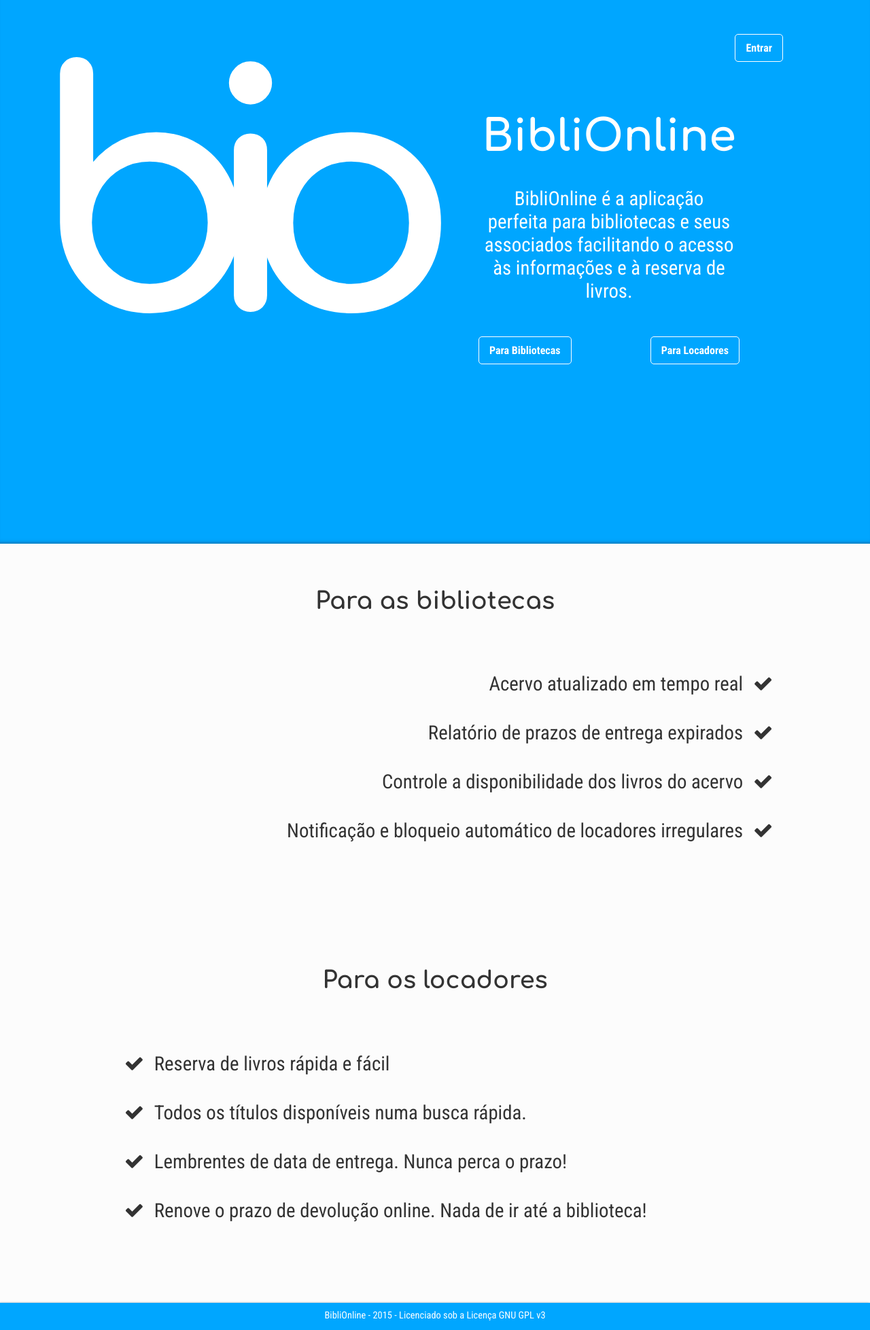
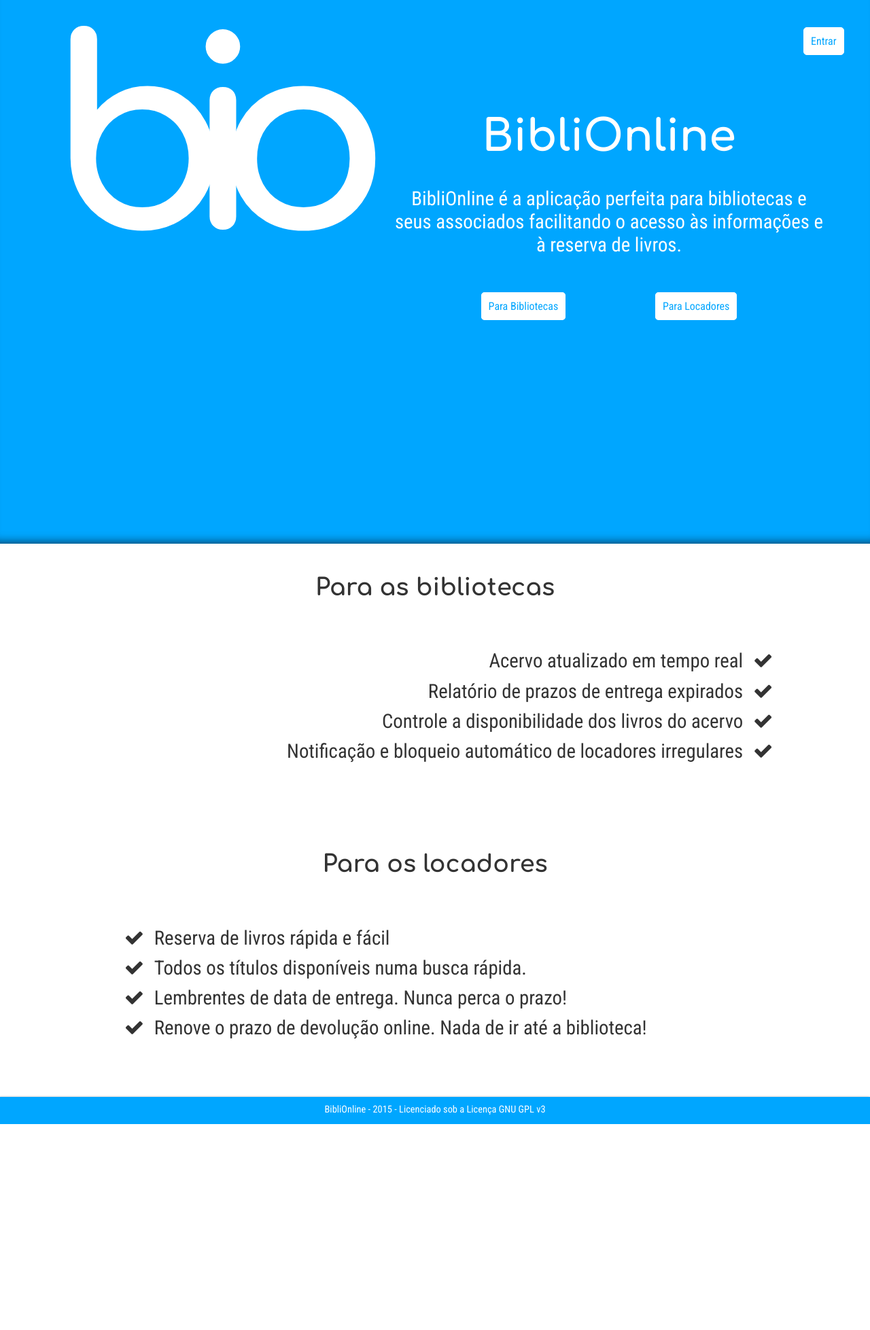
Before and after one commit to JulianaRGiacomo/BibliOnline, a PHP site: page / in a window 1280 px wide. Shown: the whole page at 68% size. After the commit the page ends 1654 px from the top, so only its background shows below. Run offline with PHP 8.4, Linux system fonts and the light colour scheme; some libraries are stand-ins or nearby versions.

Commit message:
Página inicial refeita

```diff
--- a/css/form.css
+++ b/css/form.css
@@ -49,13 +49,30 @@ input{border: none;}
 .campo._3-3{
     float: right
 }
+.campo._1-2-3.primeiro{
+    border-radius: 5px 0 0 0;
+}
+.campo._1-1-3.primeiro{
+    border-radius: 0 5px 0 0;
+    border-top: 1px solid rgba(0,0,0,0.3)
+}
+._1-2-3{
+    float: left;
+    width: calc(75% - 2px);
+    border-right: 1px solid rgba(0,0,0,0.02) !important;
+    display:inline-block;
+}
+._1-1-3{
+    float: right;
+    width: calc(25% - 2px);
+    display:inline-block;
+}
 .campo._1-2.ultimo{
     border-radius: 0 0 0 5px;
 }
 .campo._2-2.ultimo{
     border-radius: 0 0 5px 0;
 }
-
 .campo._1-3,
 .campo._2-3,
 .campo._3-3{
@@ -83,51 +100,17 @@ input[type="radio"] ~ label{
 }
 .caixa{
     width: calc(100% - 15px);
+    height: 35px;
     display:block;
     background:transparent;
-    padding: 0 0 9px;
+    padding: 0;
     margin: 0;
     border-left: 15px solid transparent !important;
     font-size: 110%;
     text-align: left
 }
-.caixa.invertida{
-    background: #00A6FF;
-    border:1px solid #fff;
-    color: #fff;
-}
-.caixa.invertida:hover{
-    box-shadow:0 0 10px 0 #fff;
-    border:1px solid #fff;
-}
-.caixa.invertida::-webkit-input-placeholder {
-   color: #fff;
-    opacity: 0.7
-}
-.caixa.invertida:-moz-placeholder { /* Firefox 18- */
-   color: #fff;
-}
-.caixa.invertida::-moz-placeholder {  /* Firefox 19+ */
-   color: #fff;
-}
-.caixa.invertida:-ms-input-placeholder {
-   color: #fff;
-    opacity: 0.7
-}
-.caixa.invertida:focus{
-    box-shadow:0 0 10px 0 #fff;
-    border:1px solid #fff;
-}
 .caixa:disabled{
     background:#f1f1f1;
-}
-.caixa.metade{
-    display:inline;
-    width:39.7%;
-}
-.caixa.terco{
-    display:inline;
-    width:30%;
 }
 .caixa option:disabled{
     color:#999
@@ -166,13 +149,6 @@ legend{
     background:#00A6FF;
     margin:0
 }
-.botão.invertido{
-    color: #fff;
-    background: #00A6FF;
-    border-radius: 5px;
-    border: 1px solid #fff !important;
-    box-shadow:none;
-}
 .botão i{
     color:#fff;
     font-size:1.4em
@@ -181,12 +157,6 @@ legend{
     box-shadow:0 2px 0 #0083CC;
     background:#0094e5;
     transform:translateY(3px)
-}
-.botão.invertido:hover{
-    box-shadow:0 0 10px 0px #fff;
-}
-.botão.invertido:active{
-    box-shadow:0 0 15px 3px #fff;
 }
 #esquerdo{
     float:left
--- a/css/index.css
+++ b/css/index.css
@@ -1,75 +1,64 @@
 @import url("footer.css");
 @import url("reset.css");
-@import url("form.css");
+#splash{
+    margin: 0 !important;
+    padding: 0 !important;
+    width: 100%;
+    height: 100vh;
+    background: #00A6FF;
+    box-shadow:inset 0px -16px 16px -16px rgba(0,0,0,0.8)
+}
 #entrar{
     position: absolute;
-    top: 50px;
-    right: 10%
+    top: 5vh;
+    right: 3vw
 }
 #login{
-    margin-top: 50px;
-    height: 80px;
     position: absolute;
     width: 80%;
     max-width: 500px;
     transition: opacity 1s ease-in;
-    right: 10%
-}
-#ir{
-    padding: 6px 15px;
-    transform:translateY(0px)
-}
-#form{
-    width: 100%;
-    top:25%;
-    position: relative;
-    margin: auto;
-}
-#main{
-    margin: 0 !important;
-    padding: 0 !important;
+    top:5vh;
+    right: 3vw
 }
 #logo{
     margin-top: 5%;
     font-family: "Comfortaa", sans-serif;
     font-weight: bold;
-    font-size: 30em;
+    font-size: 30vw;
     letter-spacing: -0.18em;
     color: #fff;
-    width: 40%;
 }
 #info{
-    width: 60%;
+    max-width: 50%;
     margin-top: 10%;
+    margin-right: 5%;
     float: right
 }
-#cabecalho{
-    background: #00A6FF;
-    padding:0;
-    margin: 0;
-    box-shadow: inset 0px -6px 6px -6px rgba(0,0,0,0.5)
-}
-#cabecalho p{
+#info p{
     color: #fff;
-    padding: 0 200px;
     text-align: center;
     font-size: 1.8em
 }
-#cabecalho h1{
+#info h1{
     font-size: 4em;
     color: #fff;
 }
+#caixa-botão{
+    margin:10% 0;
+}
+#caixa-botão .botão{
+    margin: 0 10%;
+}
 .full{
-    padding: 50px 0;
-}
-.full:nth-child(odd){
-    background:
-}
-.full:nth-child(even){
+    background: #fff;
+    padding: 30px 0;
+    width: 100%;
+    display: block;
 }
 .full ul{
     list-style: none;
-    line-height: 2.5em;
+    line-height: 1.5em;
     font-size: 1.8em;
 }
 .full:nth-child(odd) ul li:after{
@@ -92,6 +81,50 @@
     margin: 50px auto;
     width: 80%
 }
+.caixa{
+    background: transparent;
+    border:1px solid #fff !important;
+    padding: 10px;
+    color: #fff;
+    border-radius: 5px;
+}
+.caixa:hover{
+    box-shadow:0 0 10px 0 #fff;
+}
+.caixa:focus{
+    box-shadow:0 0 10px 0 #fff !important;
+}
+.caixa::-webkit-input-placeholder {
+   color: #fff;
+    opacity: 0.7
+}
+.caixa:-moz-placeholder { /* Firefox 18- */
+   color: #fff;
+}
+.caixa::-moz-placeholder {  /* Firefox 19+ */
+   color: #fff;
+}
+.caixa:-ms-input-placeholder {
+   color: #fff;
+    opacity: 0.8
+}
+a.botão, input.botão{
+    color: #00A6FF;
+    background: #fff;
+    border-radius: 5px;
+    border: 1px solid #fff !important;
+    box-shadow:none;
+    padding: 10px;
+}
+a.botão:hover, input.botão:hover{
+    box-shadow:0 0 10px 0px #fff;
+    cursor: pointer
+}
+a.botão:active, input.botão:active{
+    transform: translateY(2px);
+    border-color: #fcfcfc;
+    background: #fcfcfc
+}
 @media all and (max-width:1000px){
     #cabecalho h1{
         margin-top: -50px;
--- a/header.html
+++ b/header.html
@@ -11,7 +11,7 @@
     <span id="menu">
         <a href="javascript:void(0)" onclick="menu();"><i class="fa fa-bars"></i></a>
     </span>
-    <span id="logo"><a href="home.php">BibliOnline</a></span>
+    <span id="logo"><a href="index.php">BibliOnline</a></span>
     <span id="busca">
         <form method="get" action="busca.php">
             <input id="caixa-busca" name="q" type="search" placeholder="Busque livros e autores" required>
--- a/index.php
+++ b/index.php
@@ -11,42 +11,27 @@
         <link rel="stylesheet" href="/css/index.css">
         <!--importando a fonte Roboto e Comfortaa do Google Fonts-->
         <link href='http://fonts.googleapis.com/css?family=Comfortaa:700|Roboto+Condensed:300,400,700' rel='stylesheet' type='text/css'>
-
-        <script type="text/javascript">
-            window.onload = function(){
-                var width = document.body.offsetWidth+"px";
-                var full = document.getElementsByClassName("full");
-                var i;
-                for (i = 0; i < full.length; i++){
-                    full[i].style.width = width;
-                }
-                var height = window.innerHeight+"px";
-                document.getElementById("cabecalho").style.height = height;
-            };
-            setInterval(largura, 500);
-        </script>
     </head>
     <body>
         <div id="login" style="visibility:hidden;opacity:0">
             <div id="form">
                 <form action="login.php" method="post">
-                    <input type="text" class="caixa metade invertida" name="email" placeholder="E-mail">
-                    <input class="caixa metade  invertida" name="senha" placeholder="Senha" type="password">
-                    <input class="botão invertido" onclick="location.href='home.php'" id="ir" type="submit" value="Ir!">
+                    <input type="text" class="caixa" name="email" placeholder="E-mail">
+                    <input class="caixa" name="senha" placeholder="Senha" type="password">
+                    <input class="botão" onclick="location.href='home.php'" id="ir" type="submit" value="Ir!">
                 </form>
             </div>
         </div>
-        <div id="conteudo">
-            <section id="main">
+        <section id="splash">
             <span id="logo">bio</span>
-                <section id="cabecalho" class="full">
-                    <a onclick="login();" href="javascript:void(0)" class="botão invertido" id="entrar">Entrar</a>
+            <a onclick="login();" href="javascript:void(0)" class="botão" id="entrar">Entrar</a>
             <section id="info">
                 <h1>BibliOnline</h1>
                 <p>BibliOnline é a aplicação perfeita para bibliotecas e seus associados facilitando o acesso às informações e à reserva de livros.</p>
-                        <div style="width:50%" id="caixa-botão">
+                <div id="caixa-botão">
                     <a href="#bibliotecas" class="botão invertido" id="esquerdo">Para Bibliotecas</a>
                     <a href="#locadores" class="botão invertido" id="direito">Para Locadores</a>
+                    <div style="clear:both"></div>
                 </div>
             </section>
         </section>
@@ -75,8 +60,6 @@
             </section>
             <div style="clear: both;"></div>
         </div>
-            </section>
-        </div>
         <?php include("footer.html"); ?>
         <script type="text/javascript" src="/js/login.js"></script>
         <script type="text/javascript" src="http://ajax.googleapis.com/ajax/libs/jquery/1.7.1/jquery.min.js"></script>
```
Also changed, not shown: funcionario/cadastrar-usuario.php (+5 -4 lines). Lines whose indentation alone changed are shown as unchanged.
